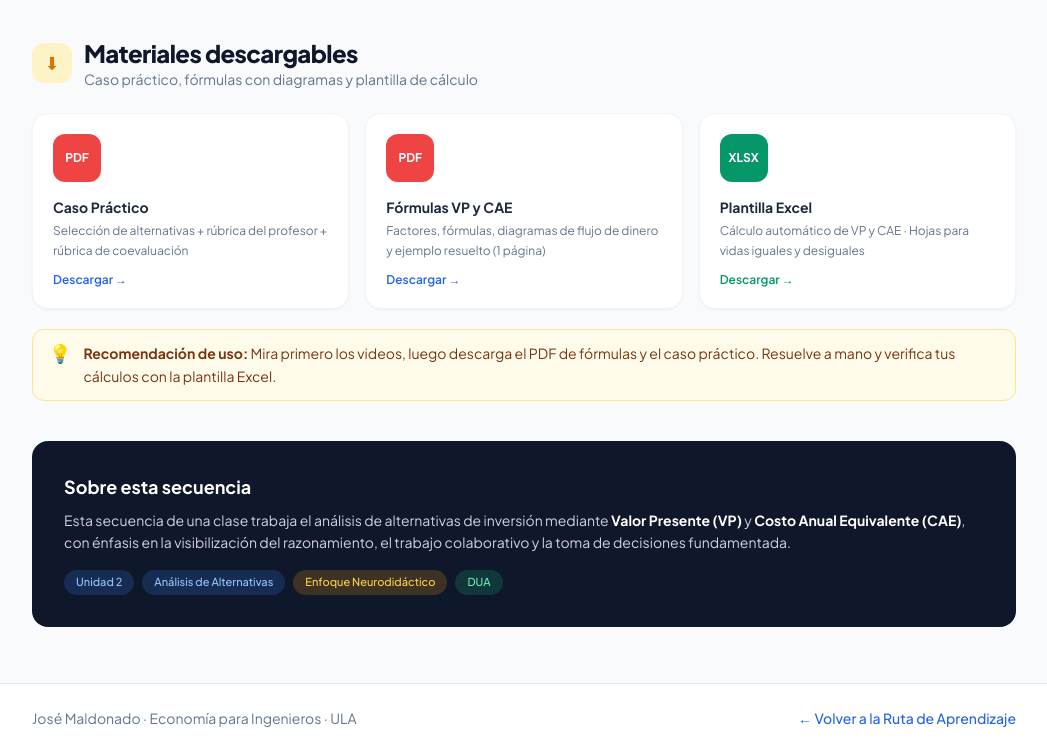
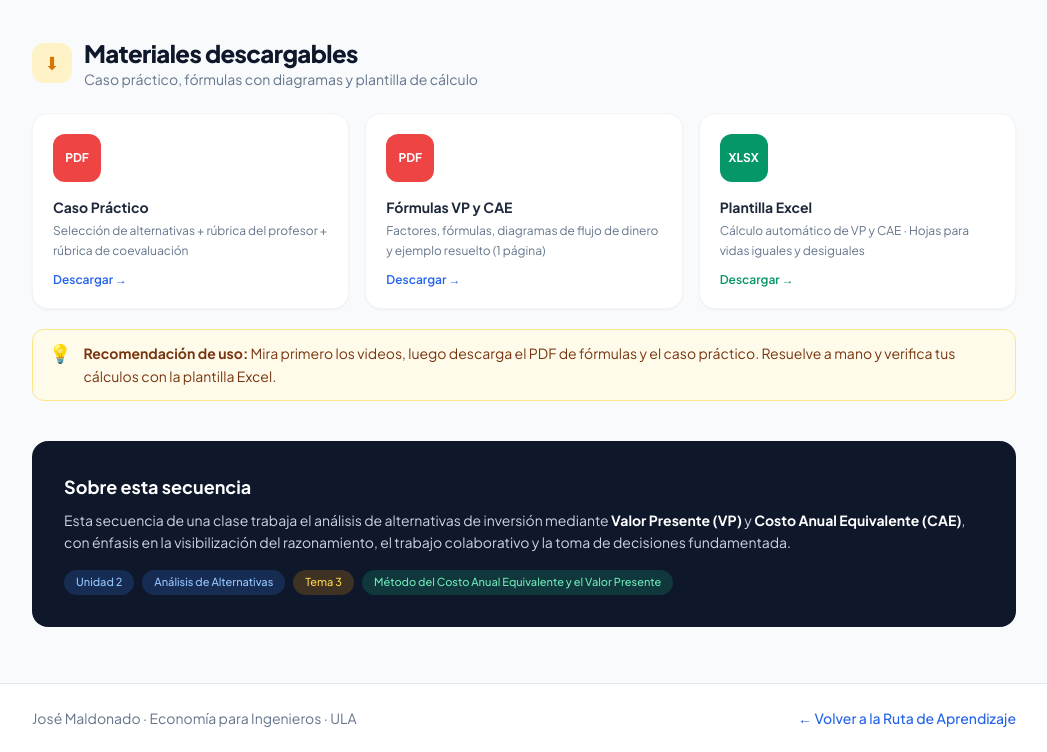
Before and after one commit to jmmaldonadot/Material-VP-CAE, a plain HTML site: page index.html in a window 1280 px wide. Shown: the part 1225-1977 px from the top of the page, without its empty margins (116-1163 px from the left). Drawn offline with nearby package versions, Linux system fonts and the light colour scheme.

Commit message:
Update index.html

```diff
--- a/index.html
+++ b/index.html
@@ -198,8 +198,8 @@
       <div class="flex flex-wrap gap-2">
         <span class="bg-blue-500/20 text-blue-300 text-[11px] font-medium px-3 py-1 rounded-full">Unidad 2</span>
         <span class="bg-blue-500/20 text-blue-300 text-[11px] font-medium px-3 py-1 rounded-full">Análisis de Alternativas</span>
-        <span class="bg-amber-500/20 text-amber-300 text-[11px] font-medium px-3 py-1 rounded-full">Enfoque Neurodidáctico</span>
-        <span class="bg-emerald-500/20 text-emerald-300 text-[11px] font-medium px-3 py-1 rounded-full">DUA</span>
+        <span class="bg-amber-500/20 text-amber-300 text-[11px] font-medium px-3 py-1 rounded-full">Tema 3</span>
+        <span class="bg-emerald-500/20 text-emerald-300 text-[11px] font-medium px-3 py-1 rounded-full">Método del Costo Anual Equivalente y el Valor Presente</span>
       </div>
     </section>
 
```
